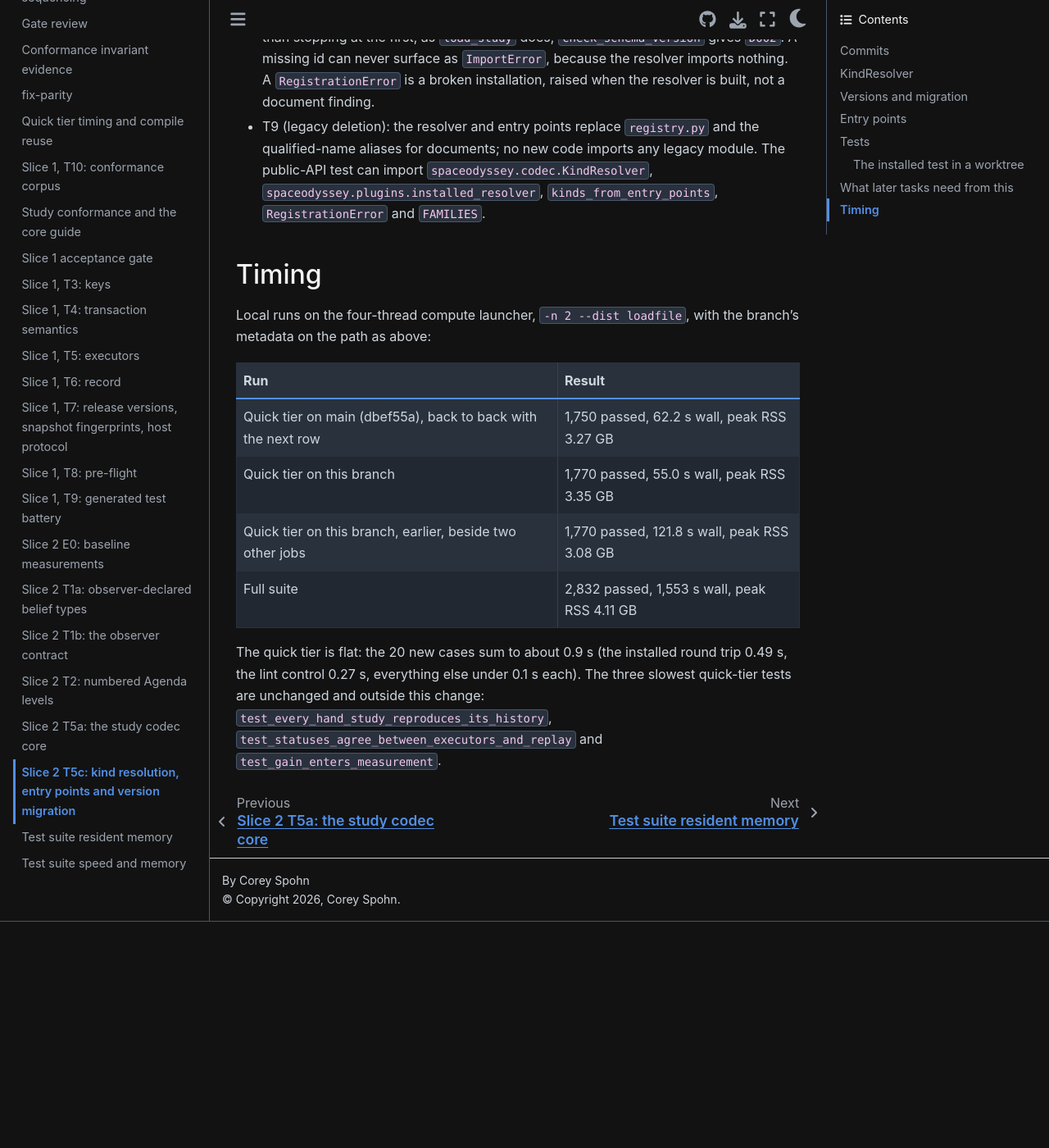
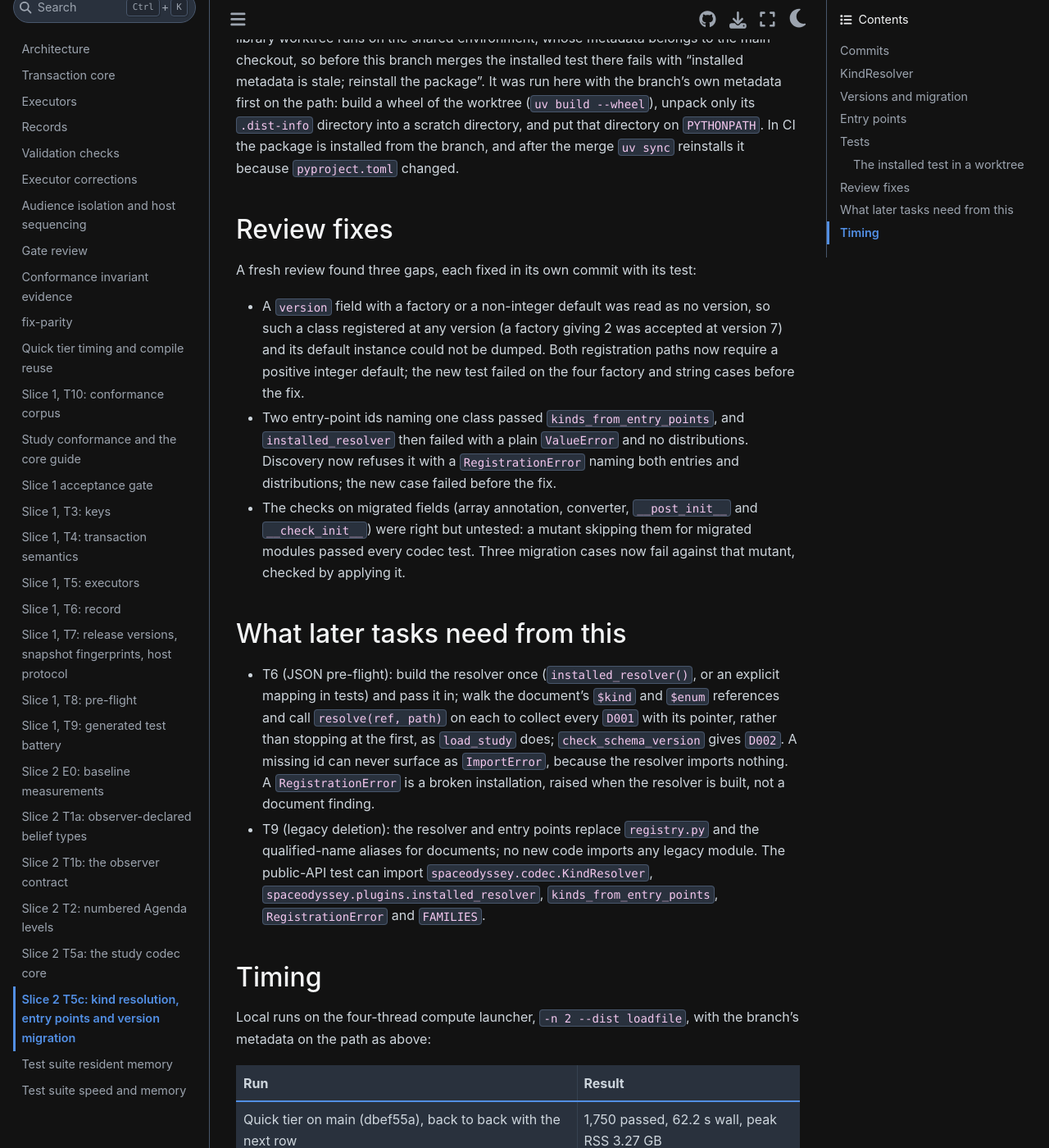
Before and after one commit to CoreySpohn/spaceodyssey, a Sphinx documentation site: the page built from docs/changes/slice-2-t5c.md, in a window 1280 px wide and 1400 px high, scrolled down 4603 px. Shown: the whole window at 82% size. Built offline with Sphinx 7.4.7 and the Sphinx Book theme 1.1.4, drawn with Linux system fonts in a browser that asks for light colours; pages that are not in the unit, such as notebooks, are missing from menus; before the commit the page ends 5727 px from its top, so only the background shows below that; some of the changed text lies outside the part shown.

Commit message:
docs(changes): record the T5c review fixes

```diff
--- a/docs/changes/slice-2-t5c.md
+++ b/docs/changes/slice-2-t5c.md
@@ -20,6 +20,10 @@ untouched.
 2. `feat(plugins): discover kinds from spaceodyssey entry points`
 3. `test(core): add lint negative controls for plugins and the codec`
 4. `docs(changes): record Slice 2 T5c`
+5. `fix(codec): require a positive integer version default for every registered kind`
+6. `fix(plugins): refuse one class registered under two entry-point ids`
+7. `test(codec): check migrated fields against annotations, converters and hooks`
+8. `docs(changes): record the T5c review fixes`
 
 ## KindResolver
 
@@ -29,8 +33,9 @@ moved here from `document.py` and is still exported from `spaceodyssey.codec`).
 - `KindResolver(kinds=None)`: `kinds` maps `(group, id, version)` to a class and
   is merged over `CORE_KINDS`. Construction raises `ValueError` for a key that
   rebinds a core key to another class, one `(group, id)` at two versions, one
-  class under two references, and a reference whose version differs from the
-  default of the class's `version` field. The resolver is a read-only mapping of
+  class under two references, a class whose `version` field has no positive
+  integer default (a factory, a missing default, a value of another type), and a
+  reference whose version differs from that default. The resolver is a read-only mapping of
   every registered reference.
 - `current_version(group, kind_id)`: the registered version, or `None`.
 - `resolve(ref, path=())`: the class a document reference names. An unknown
@@ -74,10 +79,12 @@ pointer.
 - `kinds_from_entry_points(entries)`: the `(group, id, version)` to class mapping
   a set of entry points registers; entries outside the `spaceodyssey.` groups are
   ignored. A group with no family, a malformed name, an object that fails to load,
-  a class of another family, a version the class does not declare, a core entry
-  that differs from `CORE_KINDS`, and one `(group, id)` registered twice each raise
-  `RegistrationError` (a `ValueError`). The duplicate error names both entries and
-  both distributions.
+  a class of another family, a class whose `version` field has no positive integer
+  default, a version the class does not declare, a core entry that differs from
+  `CORE_KINDS`, one `(group, id)` registered twice, and one class registered under
+  two ids each raise `RegistrationError` (a `ValueError`). Both duplicate errors
+  name both entries and both distributions, so an installation that builds a
+  mapping here never fails later in `KindResolver` with a plain `ValueError`.
 - `installed_kinds()` and `installed_resolver()`: the same over
   `importlib.metadata.entry_points()`.
 
@@ -116,13 +123,18 @@ Added, in the unit tier:
   - `test_older_kind_version_migrates_to_the_registered_one`: a hand-written
     version-1 `toy.gain` design loads into a version-2 kind that stores the log of
     the gain, with the migrated bits and version 2, and dumps back at version 2.
-  - `test_unreadable_kind_version_fails_with_a_pointer` (3 cases): a newer kind
+  - `test_unreadable_kind_version_fails_with_a_pointer` (6 cases): a newer kind
     version and an older one with no `migrate` are `D001` at the reference; a
-    migration returning the old field names is refused at the module.
+    migration returning the old field names, a tuple in an array field, a value its
+    converter would change, or a value the class's `__check_init__` refuses is
+    refused at the module.
   - `test_bad_registration_is_refused` (6 cases): one id from two distributions
-    (the error names both), an unknown family, a name without a version, a class
-    of another family, a version its class does not declare, a core entry bound to
-    another class.
+    and one class under two ids (each error names both entries and both
+    distributions), an unknown family, a name without a version, a class of
+    another family, a core entry bound to another class.
+  - `test_version_must_be_a_matching_integer_default` (6 cases): through both the
+    resolver and the entry points, a version its class does not declare, a
+    `version` field with a factory, and one with a string default are refused.
   - `test_resolver_refuses_a_double_binding` (2 cases): one id at two versions,
     one class under two ids.
 - `tests/codec/test_entry_points_installed.py` (1 function): the installed
@@ -141,7 +153,7 @@ Added, in the unit tier:
   loader (`importlib.metadata`), and the codec, where the dispatch gate refuses its
   field walk, while the repository core lint passes with both outside the core.
 
-Retired: none. Net: 7 functions, 20 cases.
+Retired: none. Net: 8 functions, 29 cases.
 
 The installed test runs the round trip only. The observer kit
 (`core/conformance/observer_kit.py`, T3a) is on its own branch and not yet on
@@ -159,6 +171,24 @@ worktree (`uv build --wheel`), unpack only its `.dist-info` directory into a
 scratch directory, and put that directory on `PYTHONPATH`. In CI the package is
 installed from the branch, and after the merge `uv sync` reinstalls it because
 `pyproject.toml` changed.
+
+## Review fixes
+
+A fresh review found three gaps, each fixed in its own commit with its test:
+
+- A `version` field with a factory or a non-integer default was read as no
+  version, so such a class registered at any version (a factory giving 2 was
+  accepted at version 7) and its default instance could not be dumped. Both
+  registration paths now require a positive integer default; the new test failed
+  on the four factory and string cases before the fix.
+- Two entry-point ids naming one class passed `kinds_from_entry_points`, and
+  `installed_resolver` then failed with a plain `ValueError` and no distributions.
+  Discovery now refuses it with a `RegistrationError` naming both entries and
+  distributions; the new case failed before the fix.
+- The checks on migrated fields (array annotation, converter, `__post_init__` and
+  `__check_init__`) were right but untested: a mutant skipping them for migrated
+  modules passed every codec test. Three migration cases now fail against that
+  mutant, checked by applying it.
 
 ## What later tasks need from this
 
@@ -186,8 +216,9 @@ branch's metadata on the path as above:
 | Quick tier on this branch | 1,770 passed, 55.0 s wall, peak RSS 3.35 GB |
 | Quick tier on this branch, earlier, beside two other jobs | 1,770 passed, 121.8 s wall, peak RSS 3.08 GB |
 | Full suite | 2,832 passed, 1,553 s wall, peak RSS 4.11 GB |
+| Quick tier after the review fixes, beside a quick-tier run in the other slot | 1,779 passed, 63.7 s wall, peak RSS 2.79 GB |
 
-The quick tier is flat: the 20 new cases sum to about 0.9 s (the installed round
+The quick tier is flat: the first 20 new cases sum to about 0.9 s (the installed round
 trip 0.49 s, the lint control 0.27 s, everything else under 0.1 s each). The
 three slowest quick-tier tests are unchanged and outside this change:
 `test_every_hand_study_reproduces_its_history`,
```
Also changed, not shown: other parts of docs/changes/slice-2-t5c.md (+1 -1 lines).
